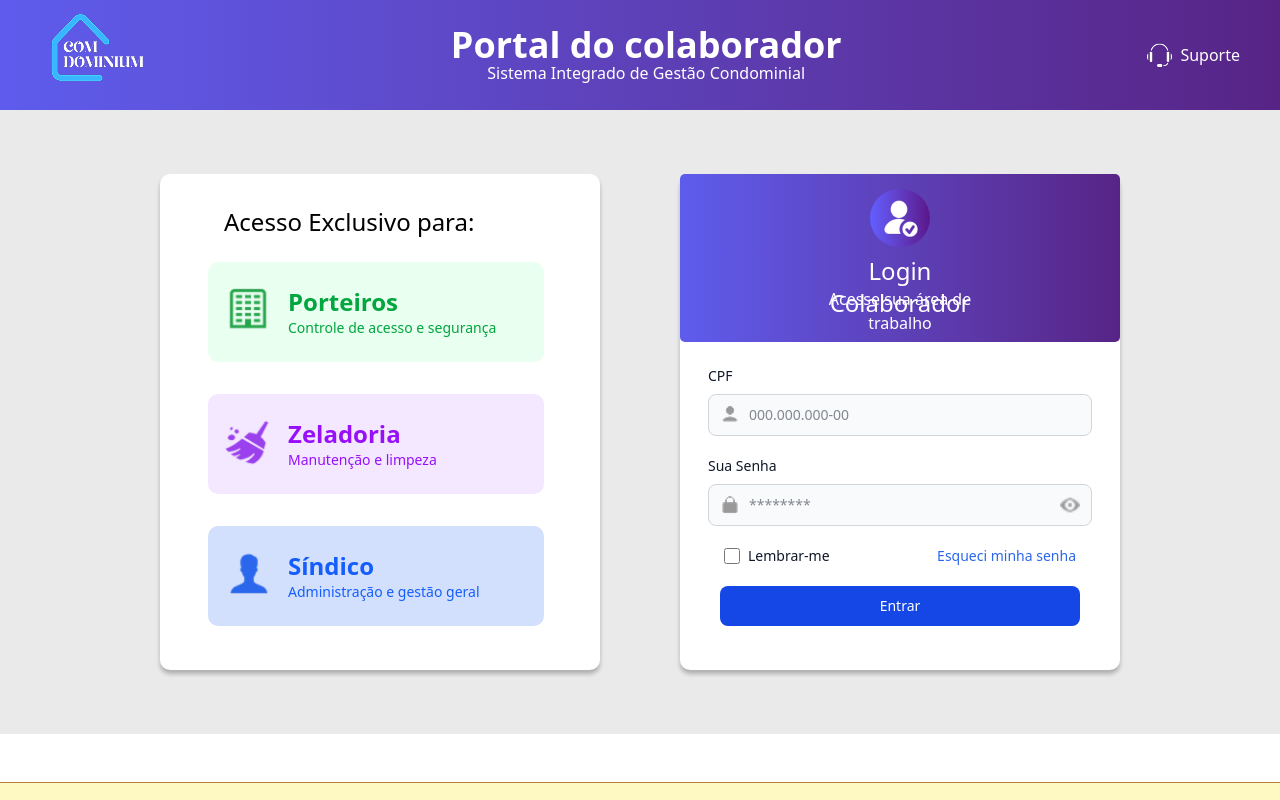
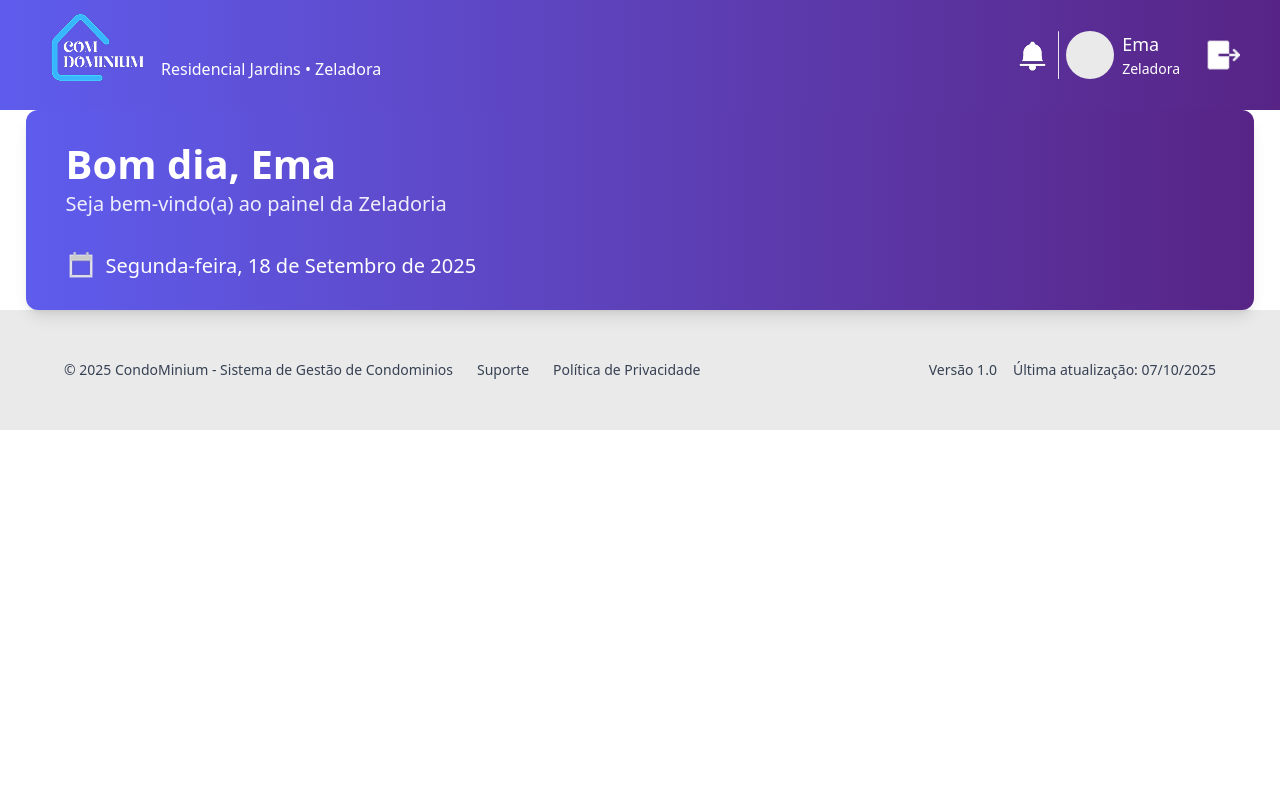
Before and after one commit to Hellwig19/Com-Dominium, a React (Vite) app: page /zeladoria in a window 1280 px wide. Shown: the top 800 px of the page. Built offline with nearby package versions, Linux system fonts and the light colour scheme.

Commit message:
Implementação API-Login/Tela Zeladoria

```diff
--- a/package.json
+++ b/package.json
@@ -12,9 +12,11 @@
   "dependencies": {
     "@tailwindcss/postcss": "^4.1.14",
     "@tailwindcss/vite": "^4.1.14",
+    "axios": "^1.12.2",
+    "cors": "^2.8.5",
     "react": "^19.1.1",
     "react-dom": "^19.1.1",
-    "react-router-dom": "^7.9.3"
+    "react-router-dom": "^7.9.4"
   },
   "devDependencies": {
     "@eslint/js": "^9.36.0",
--- a/src/Components/Header.tsx
+++ b/src/Components/Header.tsx
@@ -17,8 +17,8 @@ export default function Header() {
                 <h1 className="text-[18px]">Ema</h1> {/*Colocar que puxe o nome do perfil da pessoa*/}
                 <h1 className="text-[14px]">Zeladora</h1>{/*Chamar a função em que a pessoa trabalha, adminstradora, zeladora e etc.*/}
               </div>
+            <img className="flex items-end justify-end w-9 h-9 ml-4" src="../Logout.png" alt="" />
           </div>
-            <img className="flex items-end justify-end w-9 h-9" src="../Logout.png" alt="" />
         </header>
       </>
     );
--- a/src/Components/footer.tsx
+++ b/src/Components/footer.tsx
@@ -1,4 +1,4 @@
-export default function HomePortaria() {
+export default function Footer() {
   return (
     <>
         <div className="bg-[#EAEAEA] w-full h-30 flex items-center text-sm text-gray-700">
--- a/src/login.tsx
+++ b/src/login.tsx
@@ -1,5 +1,6 @@
 import React, { useState } from 'react';
 import Header from './Components/Header'
+
 
 const App = () => {
   const [showPassword, setShowPassword] = useState(false);
--- a/src/main.tsx
+++ b/src/main.tsx
@@ -2,12 +2,16 @@ import { StrictMode } from 'react';
 import ReactDOM from 'react-dom/client';
 import App from './pages/Login.tsx';
 import './index.css';
-import { BrowserRouter } from 'react-router-dom';
+import { BrowserRouter, Routes, Route } from 'react-router-dom';
+import Zeladoria from './pages/Home_zeladoria.tsx';
 
 ReactDOM.createRoot(document.getElementById('root')!).render(
   <StrictMode>
     <BrowserRouter>
-      <App />
+      <Routes>
+        <Route path="/" element={<App />} />
+        <Route path="/zeladoria" element={<Zeladoria />} />
+      </Routes>
     </BrowserRouter>
   </StrictMode>
 );
--- a/src/pages/Home_zeladoria.tsx
+++ b/src/pages/Home_zeladoria.tsx
@@ -1,7 +1,40 @@
-export default function HomeZeladoria() {
+import { useState } from 'react';
+import Footer from '../Components/footer';
+import Header from "../Components/Header"
+
+const Zeladoria = () => {
   return (
     <>
+      <header>
+        <Header/>
+      </header>
 
+      <main className='bg-[#EAEAEA]'>
+        {/* Card Inicial*/}
+        <div className="bg-white flex flex-col items-center justify-center min-h-[25vh]">
+          <div className="flex items-center justify-start w-[96%] max-w-[2300px] h-[200px] bg-gradient-to-r from-[#5e5ced] to-[#572486] rounded-xl px-10 shadow-lg">
+            <div className="flex flex-col items-start text-white space-y-1">
+              <h1 className="text-[40px] font-semibold leading-tight m-0">Bom dia, Ema</h1> {/* puxar nome do perfil */}
+              <h2 className="text-[20px] opacity-90 m-0">Seja bem-vindo(a) ao painel da Zeladoria</h2> {/* puxar função aonde a pessoa trabalha*/}
+              <div className="flex mt-8">
+                <img className="h-[30px] w-[30px]" src="../Calendar.png" alt="Calendário" />
+                <h1 className="text-[20px] ml-[10px]">Segunda-feira, 18 de Setembro de 2025</h1> {/* puxar o dia da semana, dia do mês e ano*/}
+              </div>
+            </div>
+          </div>
+        </div>
+
+        {/* Botões de Troca de Tela*/}
+        <div>
+
+        </div>
+      </main>
+
+      <footer>
+        <Footer/>
+      </footer>
     </>
   );
-}
+};
+
+export default Zeladoria;
--- a/src/pages/Login.tsx
+++ b/src/pages/Login.tsx
@@ -1,26 +1,66 @@
 import Footer from '../Components/footer';
 import { useState } from 'react';
+import axios from 'axios';
+import { useNavigate } from 'react-router-dom';
 
 const App = () => {
   const [showPassword, setShowPassword] = useState(false);
 
+  const [cpf, setCpf] = useState('');
+  const [password, setPassword] = useState('');
+  const [error, setError] = useState('');
+
+  const navigate = useNavigate();
+
   const togglePasswordVisibility = () => {
     setShowPassword(prev => !prev);
   };
+
+  const handleLogin = async (e: React.FormEvent) => {
+    e.preventDefault();
+    setError('');
+
+    try {
+      const response = await axios.post('http://localhost:3000/admin-login', {
+        cpf: cpf,
+        senha: password,
+      });
+
+      if (response.status === 200) {
+        const { token, nivel } = response.data;
+
+        localStorage.setItem('admin_token', token);
+        axios.defaults.headers.common['Authorization'] = `Bearer ${token}`;
+
+        switch (nivel) {
+          case 5:
+            navigate('/zeladoria');
+            break;
+          case 3:
+            navigate('/portaria');
+            break;
+          default:
+            navigate('/');
+            break;
+        }
+      }
+    } catch (err: any) {
+      setError(err.response?.data?.erro || 'Ocorreu um erro. Tente novamente.');
+    }
+  };
+
   return (
     <>
       <header className="w-full h-[110px] bg-gradient-to-r from-[#5e5ced] to-[#572486] flex items-center justify-between px-10">
         <a href="#" className="flex items-center flex-shrink-0">
           <img src="../Logo.png" alt="Logo" className="" />
         </a>
-
         <div className="flex flex-col items-center text-white font-bold text-center flex-1">
           <h1 className="text-4xl leading-none">Portal do colaborador</h1>
           <h2 className="text-base font-medium leading-tight">
             Sistema Integrado de Gestão Condominial
           </h2>
         </div>
-
         <div className="flex items-center space-x-2 text-white">
           <a href="#" className="flex items-center space-x-2 hover:opacity-60 transition">
             <img src="../Headset.png" alt="Suporte" className="" />
@@ -29,7 +69,7 @@ const App = () => {
         </div>
       </header>
 
-      <main className="bg-[#EAEAEA]">
+      <main className="bg-[#EAEAEA] flex-grow">
         <div className="flex items-center justify-center gap-20 py-16">
           <div className="w-110 h-[496px] bg-white rounded-[10px] shadow-[0px_4px_4px_0px_rgba(0,0,0,0.25)] shadow-[0px_4px_4px_0px_rgba(0,0,0,0.25)]">
             <h1 className="w-96 h-10 justify-start text-black text-2xl font-medium px-16 py-2 pt-8">Acesso Exclusivo para:</h1>
@@ -61,7 +101,6 @@ const App = () => {
             </div>
           </div>
 
-
           <div className="w-110 h-[496px] bg-white rounded-[10px] shadow-[0px_4px_4px_0px_rgba(0,0,0,0.25)] shadow-[0px_4px_4px_0px_rgba(0,0,0,0.25)]">
             <div className="bg-gradient-to-r from-[#5e5ced] to-[#572486] w-auto h-42 rounded-[5px] flex py-6 px-4 items-center justify-center flex-col">
               <div className="w-15 h-15 bg-gradient-to-r from-indigo-500 to-purple-900 rounded-[30px]">
@@ -71,23 +110,40 @@ const App = () => {
                 <h1 className="w-52 h-10 text-white text-center">Acesse sua área de trabalho</h1>
             </div>
 
-          <form className="max-w-sm mx-auto py-6">
+            <form className="max-w-sm mx-auto py-6" onSubmit={handleLogin}>
+              {error && <p className="text-red-500 text-center text-sm mb-4">{error}</p>}
+
               <div className="mb-5 relative">
                 <label htmlFor="cpf" className="block mb-2 text-sm font-medium text-gray-900 dark:text-gray-500">CPF</label>
                 <div className="absolute inset-y-12 left-0 flex items-center pl-3 pointer-events-none">
                     <img src="UserCPF.png" alt="Ícone de CPF" className="text-gray-400 dark:text-gray-400" />
                 </div>
-              <input type="text" id="cpf" className="bg-gray-50 border border-gray-300 text-gray-900 text-sm rounded-lg focus:ring-blue-500 focus:border-blue-500 block w-full p-2.5 pl-10 dark:bg-white dark:border-gray-400 dark:placeholder-gray-400 dark:text-gray-400 dark:focus:ring-blue-500 dark:focus:border-blue-500" placeholder="000.000.000-00" required />
+                <input
+                  type="text"
+                  id="cpf"
+                  value={cpf}
+                  onChange={(e) => setCpf(e.target.value)}
+                  className="bg-gray-50 border border-gray-300 text-gray-900 text-sm rounded-lg focus:ring-blue-500 focus:border-blue-500 block w-full p-2.5 pl-10 dark:bg-white dark:border-gray-400 dark:placeholder-gray-400 dark:text-black dark:focus:ring-blue-500 dark:focus:border-blue-500"
+                  placeholder="000.000.000-00"
+                  required
+                />
               </div>
               <div className="mb-5">
                   <label htmlFor="password" className="block mb-2 text-sm font-medium text-gray-900 dark:text-gray-500">Sua Senha</label>
                   <div className="relative">
-
                     <div className="absolute inset-y-0 left-0 flex items-center pl-3 pointer-events-none">
                       <img src="../Lock.png" alt="Cadeado" className="w-5 h-5 text-gray-400 dark:text-gray-400" />
                     </div>
 
-                  <input type={showPassword ? 'text' : 'password'} id="password" className="bg-gray-50 border border-gray-300 text-gray-900 text-sm rounded-lg focus:ring-blue-500 focus:border-blue-500 block w-full p-2.5 pl-10 pr-10 dark:bg-white dark:border-gray-400 dark:placeholder-gray-400 dark:text-gray-400 dark:focus:ring-blue-500 dark:focus:border-blue-500" placeholder="********" required/>
+                    <input
+                      type={showPassword ? 'text' : 'password'}
+                      id="password"
+                      value={password}
+                      onChange={(e) => setPassword(e.target.value)}
+                      className="bg-gray-50 border border-gray-300 text-gray-900 text-sm rounded-lg focus:ring-blue-500 focus:border-blue-500 block w-full p-2.5 pl-10 pr-10 dark:bg-white dark:border-gray-400 dark:placeholder-gray-400 dark:text-black dark:focus:ring-blue-500 dark:focus:border-blue-500"
+                      placeholder="********"
+                      required
+                    />
 
                     <button type="button" onClick={togglePasswordVisibility} className="absolute inset-y-0 right-0 flex items-center pr-3 cursor-pointer">
                       {showPassword ? (
@@ -101,14 +157,14 @@ const App = () => {
                 <div className="flex items-center justify-between mb-5">
                     <div className="flex items-center px-4">
                         <div className="flex items-center h-5">
-                            <input id="remember" type="checkbox" value="" className="w-4 h-4 border border-gray-300 rounded-sm bg-gray-50 focus:ring-3 focus:ring-blue-300 dark:bg-gray-700 dark:border-gray-600 dark:focus:ring-blue-600 dark:ring-offset-gray-800 dark:focus:ring-offset-gray-800" required />
+                            <input id="remember" type="checkbox" value="" className="w-4 h-4 border border-gray-300 rounded-sm bg-gray-50 focus:ring-3 focus:ring-blue-300 dark:bg-gray-700 dark:border-gray-600 dark:focus:ring-blue-600 dark:ring-offset-gray-800 dark:focus:ring-offset-gray-800" />
                         </div>
                         <label htmlFor="remember" className="ms-2 text-sm font-medium text-gray-900 dark:text-gray-400">Lembrar-me</label>
                     </div>
-                    <a href="" className='text-sm mx-4 font-medium text-[#2B67EC]'>Esqueci minha senha</a>
+                    <a href="#" className='text-sm mx-4 font-medium text-[#2B67EC]'>Esqueci minha senha</a>
                 </div>
               <div className="flex items-center justify-center">
-              <button type="submit" className="text-white bg-blue-700 hover:bg-blue-800 focus:ring-4 focus:outline-none focus:ring-blue-300 font-medium rounded-lg text-sm w-full sm:w-auto px-40 py-2.5 text-center dark:bg-blue-600 dark:hover:bg-blue-700 dark:focus:ring-blue-800 **sm:mx-auto**">Entrar</button>
+                <button type="submit" className="text-white bg-blue-700 hover:bg-blue-800 focus:ring-4 focus:outline-none focus:ring-blue-300 font-medium rounded-lg text-sm w-full sm:w-auto px-40 py-2.5 text-center dark:bg-blue-600 dark:hover:bg-blue-700 dark:focus:ring-blue-800">Entrar</button>
               </div>
             </form>
           </div>
@@ -128,7 +184,7 @@ const App = () => {
       </main>
 
       <footer>
-        <Footer></Footer>
+        <Footer/>
       </footer>
     </>
   );
```
Also changed, not shown: src/pages/Home_portaria.tsx (+17 -3 lines), public/Calendar.png (added), 1 other file (tests, documents, lock files or other folders). Lines whose indentation alone changed are shown as unchanged.
